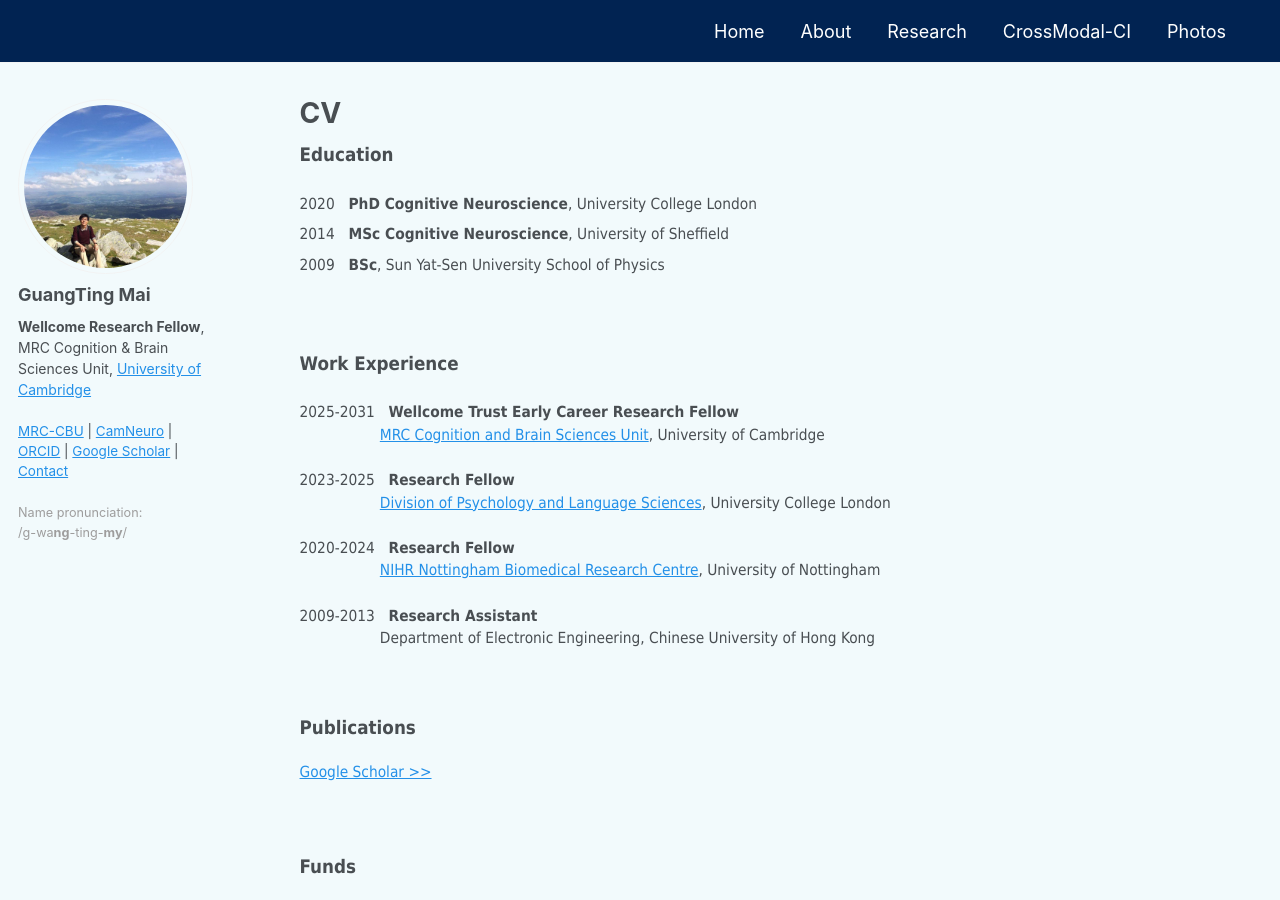
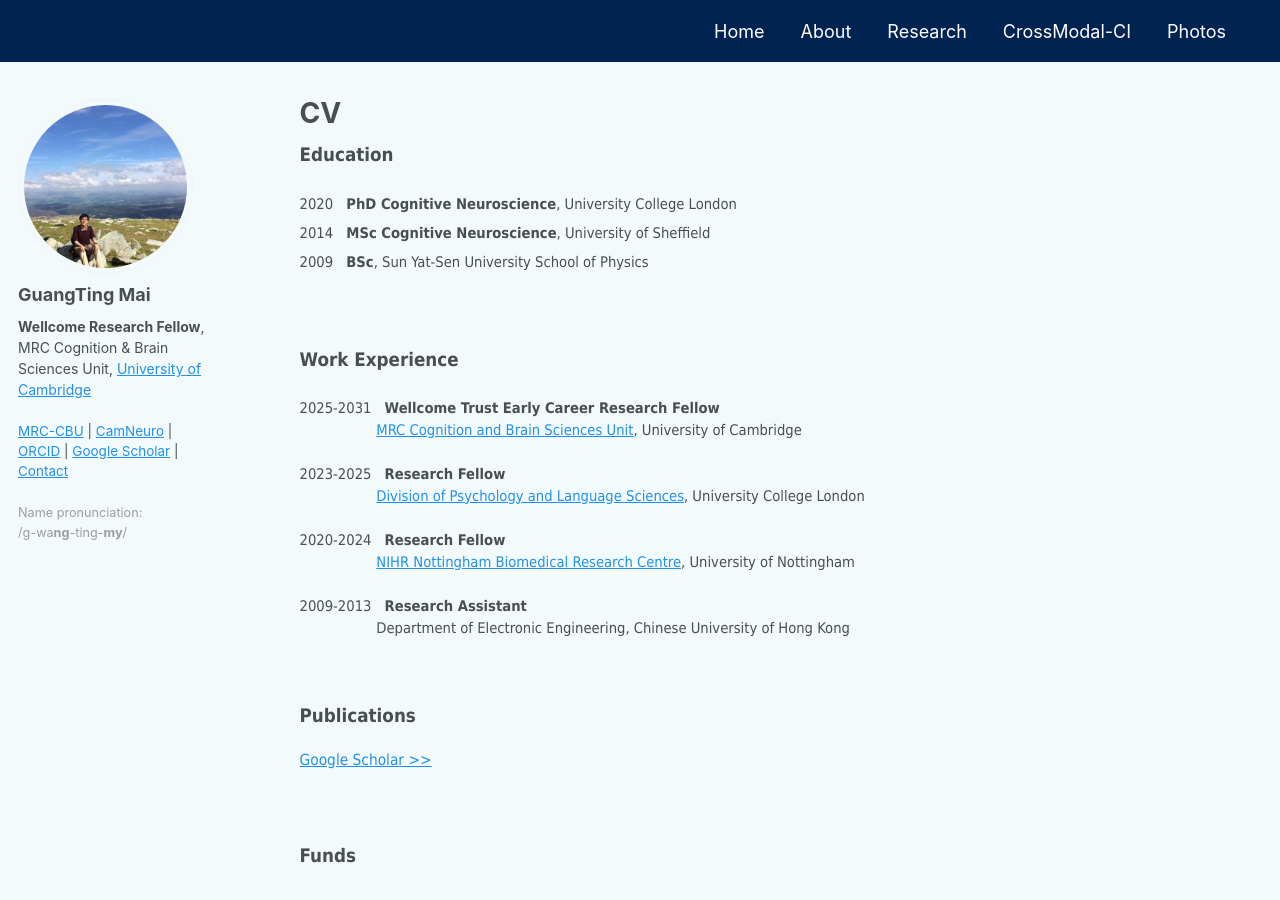
Before and after one commit to guangtingmai/guangtingmai.github.io, a Jekyll site: the page built from _pages/cv.html, in a window 1280 px wide and 900 px high. Built offline with Jekyll 4.4.1, drawn with Linux system fonts in a browser that asks for light colours.

Commit message:
Update cv.html

```diff
--- a/_pages/cv.html
+++ b/_pages/cv.html
@@ -6,27 +6,27 @@ author_profile: true
 ---
 <p span style="font-size: 14pt;font-family: Tahoma;line-height: 1;display: block"><strong>Education</strong></span></p>
 <p>
-  <span style="font-size: 11.5pt;font-family: Tahoma;line-height: 2;display: block;">2020&emsp;<strong>PhD Cognitive Neuroscience</strong>, University College London</span>
-  <span style="font-size: 11.5pt;font-family: Tahoma;line-height: 2;display: block;">2014&emsp;<strong>MSc Cognitive Neuroscience</strong>, University of Sheffield</span>
-  <span style="font-size: 11.5pt;font-family: Tahoma;line-height: 2;display: block;">2009&emsp;<strong>BSc</strong>, Sun Yat-Sen University School of Physics</span>
+  <span style="font-size: 11pt;font-family: Tahoma;line-height: 2;display: block;">2020&emsp;<strong>PhD Cognitive Neuroscience</strong>, University College London</span>
+  <span style="font-size: 11pt;font-family: Tahoma;line-height: 2;display: block;">2014&emsp;<strong>MSc Cognitive Neuroscience</strong>, University of Sheffield</span>
+  <span style="font-size: 11pt;font-family: Tahoma;line-height: 2;display: block;">2009&emsp;<strong>BSc</strong>, Sun Yat-Sen University School of Physics</span>
 </p>
 <br>
 <p><span style="font-size: 14pt;font-family: Tahoma;line-height: 1.6;display: block"><strong>Work Experience</strong></span></p>
 <p>
-  <span style="font-size: 11.5pt;font-family: Tahoma;line-height: 1.4;display: block;">2025-2031&emsp;<strong>Wellcome Trust Early Career Research Fellow</strong></span>
-  <span style="font-size: 11.5pt;font-family: Tahoma;line-height: 1.5;display: block;">&emsp;&emsp;&emsp;&emsp;&emsp;&ensp;&nbsp;<a href="https://www.mrc-cbu.cam.ac.uk/people/">MRC Cognition and Brain Sciences Unit</a>, University of Cambridge</span>
+  <span style="font-size: 11pt;font-family: Tahoma;line-height: 1.4;display: block;">2025-2031&emsp;<strong>Wellcome Trust Early Career Research Fellow</strong></span>
+  <span style="font-size: 11pt;font-family: Tahoma;line-height: 1.5;display: block;">&emsp;&emsp;&emsp;&emsp;&emsp;&ensp;&nbsp;<a href="https://www.mrc-cbu.cam.ac.uk/people/">MRC Cognition and Brain Sciences Unit</a>, University of Cambridge</span>
 </p>
 <p>
-  <span style="font-size: 11.5pt;font-family: Tahoma;line-height: 1.4;display: block;">2023-2025&emsp;<strong>Research Fellow</strong>
-  <span style="font-size: 11.5pt;font-family: Tahoma;line-height: 1.5;display: block;">&emsp;&emsp;&emsp;&emsp;&emsp;&ensp;&nbsp;<a href="https://www.ucl.ac.uk/brain-sciences/pals">Division of Psychology and Language Sciences</a>, University College London</span>
+  <span style="font-size: 11pt;font-family: Tahoma;line-height: 1.4;display: block;">2023-2025&emsp;<strong>Research Fellow</strong>
+  <span style="font-size: 11pt;font-family: Tahoma;line-height: 1.5;display: block;">&emsp;&emsp;&emsp;&emsp;&emsp;&ensp;&nbsp;<a href="https://www.ucl.ac.uk/brain-sciences/pals">Division of Psychology and Language Sciences</a>, University College London</span>
 </p>
 <p>
-  <span style="font-size: 11.5pt;font-family: Tahoma;line-height: 1.4;display: block;">2020-2024&emsp;<strong>Research Fellow</strong>
-  <span style="font-size: 11.5pt;font-family: Tahoma;line-height: 1.5;display: block;">&emsp;&emsp;&emsp;&emsp;&emsp;&ensp;&nbsp;<a href="https://nottinghambrc.nihr.ac.uk/">NIHR Nottingham Biomedical Research Centre</a>, University of Nottingham</span>
+  <span style="font-size: 11pt;font-family: Tahoma;line-height: 1.4;display: block;">2020-2024&emsp;<strong>Research Fellow</strong>
+  <span style="font-size: 11pt;font-family: Tahoma;line-height: 1.5;display: block;">&emsp;&emsp;&emsp;&emsp;&emsp;&ensp;&nbsp;<a href="https://nottinghambrc.nihr.ac.uk/">NIHR Nottingham Biomedical Research Centre</a>, University of Nottingham</span>
 </p>
 <p>
-  <span style="font-size: 11.5pt;font-family: Tahoma;line-height: 1.4;display: block;">2009-2013&emsp;<strong>Research Assistant</strong>
-  <span style="font-size: 11.5pt;font-family: Tahoma;line-height: 1.5;display: block;">&emsp;&emsp;&emsp;&emsp;&emsp;&ensp;&nbsp;Department of Electronic Engineering, Chinese University of Hong Kong</span>
+  <span style="font-size: 11pt;font-family: Tahoma;line-height: 1.4;display: block;">2009-2013&emsp;<strong>Research Assistant</strong>
+  <span style="font-size: 11pt;font-family: Tahoma;line-height: 1.5;display: block;">&emsp;&emsp;&emsp;&emsp;&emsp;&ensp;&nbsp;Department of Electronic Engineering, Chinese University of Hong Kong</span>
 </p>
 <br>
 <p><span style="font-size: 14pt;font-family: Tahoma;line-height: 1;display: block;"><strong>Publications</strong></span></p>
@@ -34,12 +34,12 @@ author_profile: true
 <br>
 <p><span style="font-size: 14pt;font-family: Tahoma;line-height: 1.6;display: block"><strong>Funds</strong></span></p>
 <p>
-  <span style="font-size: 11.5pt;font-family: Tahoma;line-height: 2;display: block;">2025 &emsp;<strong>Wellcome Trust ECA</strong> (~£670k, fEC:£1.6m)</span>
-  <span style="font-size: 11.5pt;font-family: Tahoma;line-height: 2;display: block;">2019 &emsp;<strong>SfN TPDA</strong> ($2500)</span>
-  <span style="font-size: 11.5pt;font-family: Tahoma;line-height: 2;display: block;">2018 &emsp;<strong>UCL-RXD</strong> (~£19k)</span>
+  <span style="font-size: 11pt;font-family: Tahoma;line-height: 2;display: block;">2025 &emsp;<strong>Wellcome Trust ECA</strong> (~£670k, fEC:£1.6m)</span>
+  <span style="font-size: 11pt;font-family: Tahoma;line-height: 2;display: block;">2019 &emsp;<strong>SfN TPDA</strong> ($2500)</span>
+  <span style="font-size: 11pt;font-family: Tahoma;line-height: 2;display: block;">2018 &emsp;<strong>UCL-RXD</strong> (~£19k)</span>
 </p>
 <br>
-<div style="font-size: 11.5pt;font-family:Tahoma;line-height: 1.5;" class="navigation-row">
+<div style="font-size: 11pt;font-family:Tahoma;line-height: 1.5;" class="navigation-row">
   <span style="flex: 1; text-align: left;"><a href="https://guangtingmai.github.io/bio/"><< Previous (Bio)</a></span>
   <span style="flex: 1; text-align: center;"><a href="https://guangtingmai.github.io/research-content/">Next (Research) >></a></span>
 </div>
```
